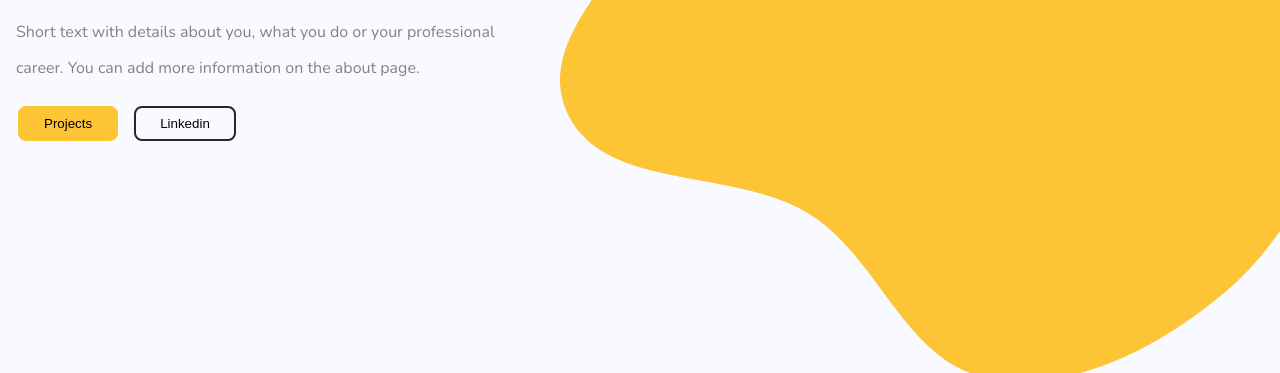
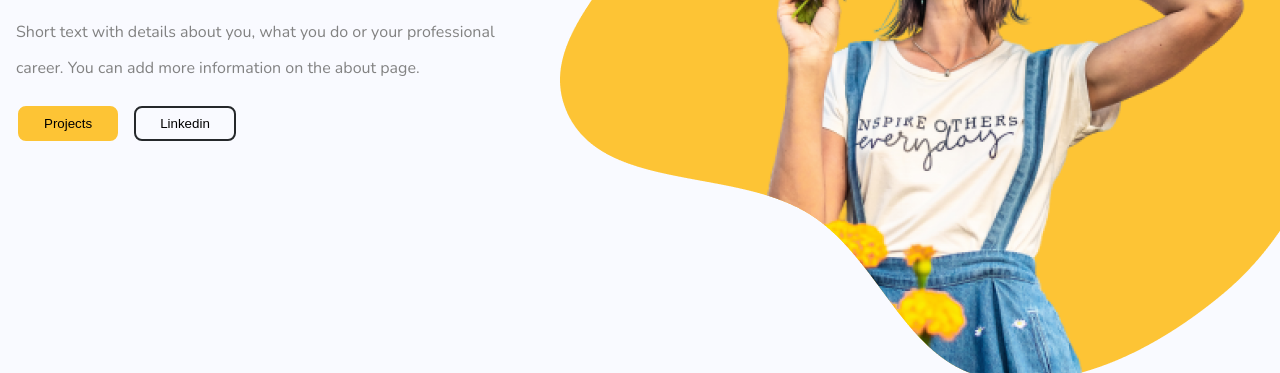
Before and after one commit to Mana-Akio/Madelyn-Torff, a plain HTML site: page index.html in a window 1280 px wide. Shown: the part 248-621 px from the top of the page. Drawn offline with nearby package versions, Linux system fonts and the light colour scheme.

Commit message:
Update style.css

```diff
--- a/style/style.css
+++ b/style/style.css
@@ -138,8 +138,8 @@ nav {
   bottom: 43.3rem;
   float: right;
   z-index: -1;
-  -webkit-mask-image: url("./Image/yellow-bg.png");
-  mask-image: url("./Image/yellow-bg.png");
+  -webkit-mask-image: url(/Image/yellow-bg.png);
+  mask-image: url(/Image/yellow-bg.png);
 }
 
 .wrapper {
```
